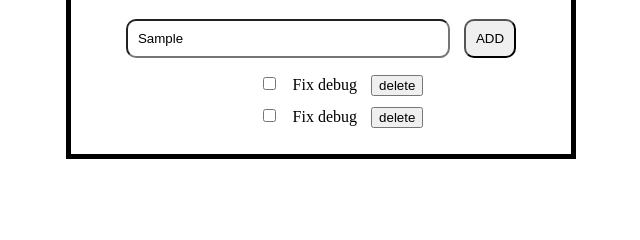
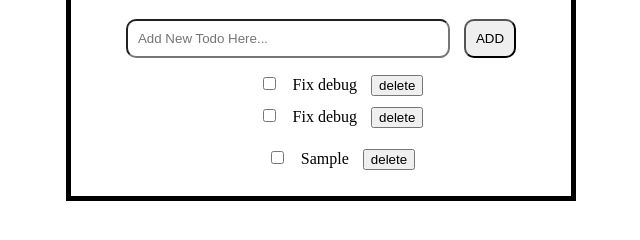
Before and after one commit to yoshuu/vanilla-practice, a plain HTML site: page 1022/todo.html in a window 1280 px wide. Both pictures are taken after typing "Sample" into the empty fields and a click on the button "ADD". Shown: the part 74-314 px from the top of the page, without its empty margins (319-959 px from the left). Drawn offline with Linux system fonts and the light colour scheme.

Commit message:
完成練習的todo

```diff
--- a/1022/todo.html
+++ b/1022/todo.html
@@ -12,7 +12,7 @@
       <div class="todo__input-block">
         <input
           class="todo__input"
-          ype="text"
+          type="text"
           placeholder="Add New Todo Here..."
         />
         <button class="btn-new">ADD</button>
@@ -38,7 +38,6 @@
 
     <script>
       document.querySelector(".btn-new").addEventListener("click", () => {
-        console.log("我已經按了按鈕了");
         addTodo();
       });
 
@@ -47,8 +46,46 @@
 
         if (inputValue.trim().length === 0) return;
 
-        const newTodo = document.createElement;
+        const newTodo = document.createElement("li");
+
+        newTodo.classList.add("todo");
+        newTodo.innerHTML = `
+         <label class="todo__title">
+              <input type="checkbox" class="todo__check" />
+              <p>${escapeHtml(inputValue)}</p>
+              <button class="delete">delete</button>
+         </label>`;
+
+        document.querySelector(".todo__list").appendChild(newTodo);
+        // 新增成功後，清空輸入欄
+        document.querySelector(".todo__input").value = "";
       }
+
+      function escapeHtml(unsafe) {
+        return unsafe
+          .replace(/&/g, "&amp;")
+          .replace(/</g, "&lt;")
+          .replace(/>/g, "&gt;")
+          .replace(/"/g, "&quot;")
+          .replace(/'/g, "&#039;");
+      }
+
+      // 刪除todo
+      document.querySelector(".todo__list").addEventListener("click", (e) => {
+        const target = e.target;
+        if (target.classList.contains("delete")) {
+          target.parentNode.remove();
+        }
+      });
+      // document
+      //   .querySelector(".todo__list")
+      //   .addEventListener("click", function (e) {
+      //     const target = e.target;
+      //     // 刪除 todo
+      //     if (target.classList.contains("delete")) {
+      //       target.parentNode.remove();
+      //     }
+      //   });
     </script>
   </body>
 
```
